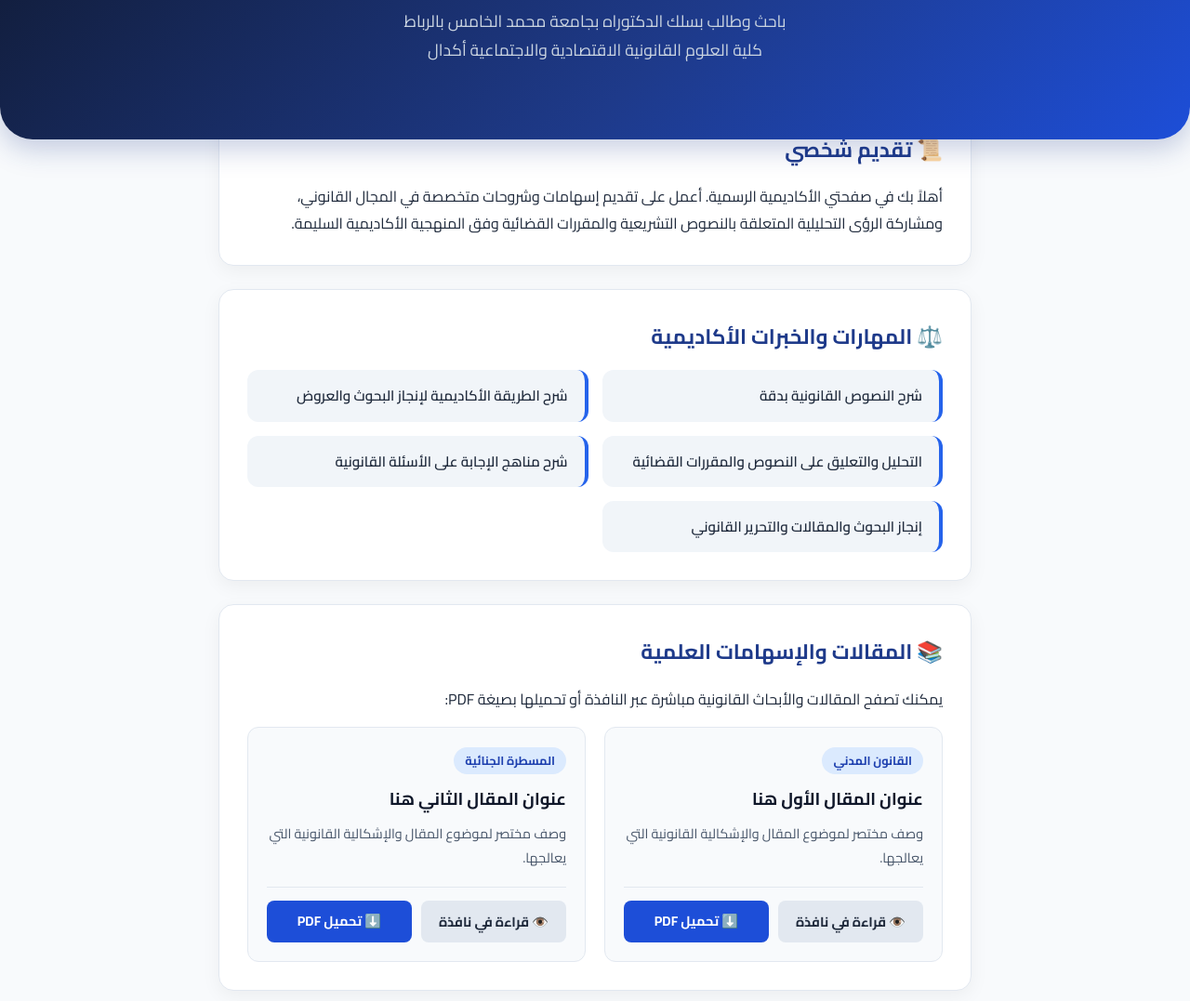
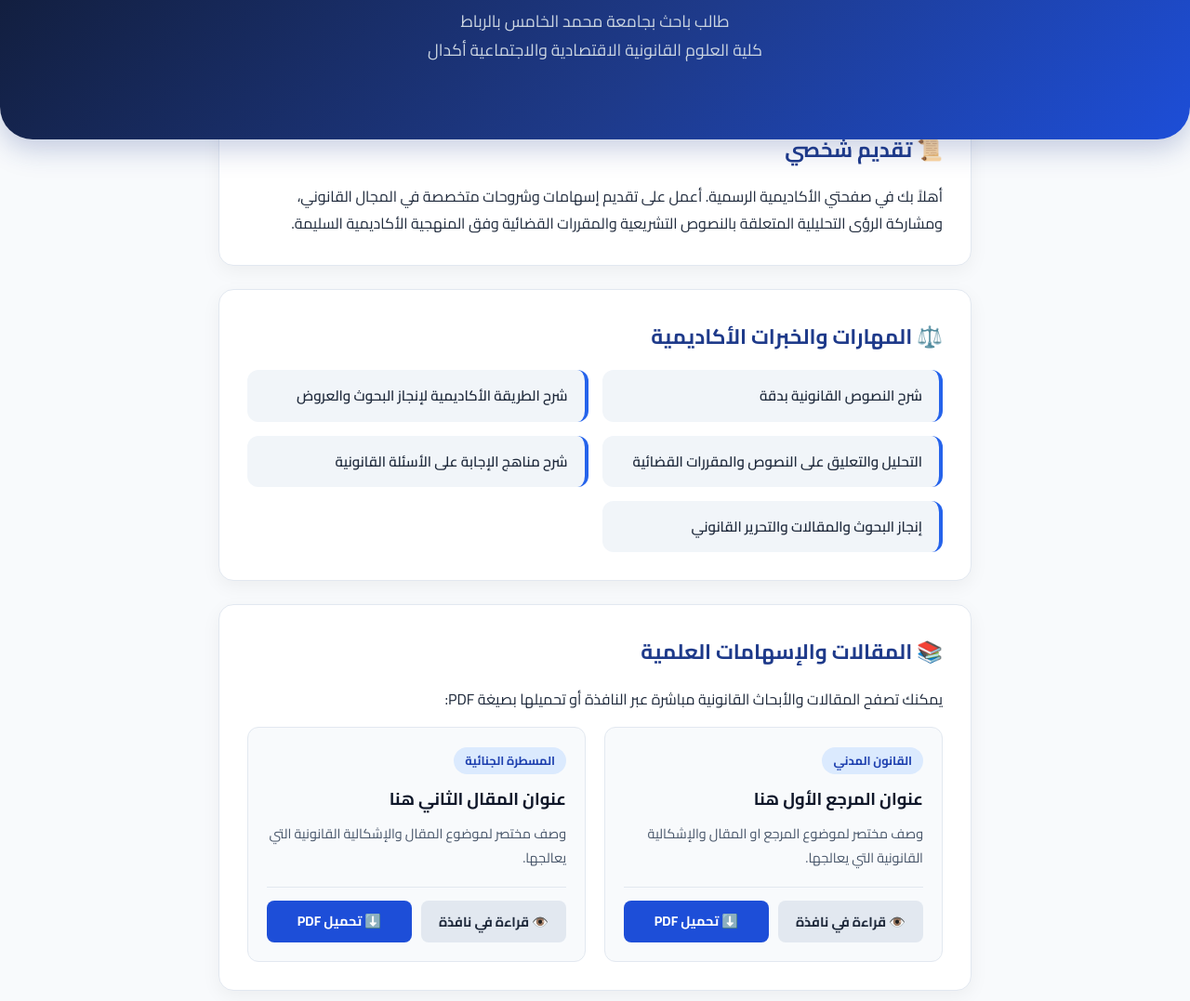
Before and after one commit to abdellatif-droit/abdellatif-academic-profil, a plain HTML site: page index.html in a window 1280 px wide. Shown: the part 223-1300 px from the top of the page at 93% size. Drawn offline with Linux system fonts and the light colour scheme.

Commit message:
Update index.html

```diff
--- a/index.html
+++ b/index.html
@@ -294,7 +294,7 @@
     <header>
         <div class="academic-badge">🎓⚖️</div>
         <h1>مرحباً، أنا عبد اللطيف</h1>
-        <p>باحث وطالب بسلك الدكتوراه بجامعة محمد الخامس بالرباط <br>كلية العلوم القانونية الاقتصادية والاجتماعية أكدال</p>
+        <p>طالب باحث بجامعة محمد الخامس بالرباط <br>كلية العلوم القانونية الاقتصادية والاجتماعية أكدال</p>
     </header>
 
     <div class="container">
@@ -318,22 +318,22 @@
             </ul>
         </section>
 
-        <!-- قسم المقالات والإسهامات العلمية -->
+        <!-- قسم المراجع والإسهامات العلمية -->
         <section class="card">
             <h2>📚 المقالات والإسهامات العلمية</h2>
             <p>يمكنك تصفح المقالات والأبحاث القانونية مباشرة عبر النافذة أو تحميلها بصيغة PDF:</p>
 
             <div class="articles-grid">
 
-                <!-- بطاقة المقال 1 -->
+                <!-- بطاقة المرجع 1 -->
                 <article class="article-item">
                     <div>
                         <span class="article-tag">القانون المدني</span>
-                        <h3>عنوان المقال الأول هنا</h3>
-                        <p>وصف مختصر لموضوع المقال والإشكالية القانونية التي يعالجها.</p>
+                        <h3>عنوان المرجع الأول هنا</h3>
+                        <p>وصف مختصر لموضوع المرجع او المقال والإشكالية القانونية التي يعالجها.</p>
                     </div>
                     <div class="article-actions">
-                        <button onclick="openModal('عنوان المقال الأول هنا', 'articles/article1.pdf')" class="btn-sm btn-preview">
+                        <button onclick="openModal('عنوان المرجع او المقال الأول هنا', 'articles/article1.pdf')" class="btn-sm btn-preview">
                             👁️ قراءة في نافذة
                         </button>
                         <a href="articles/article1.pdf" download class="btn-sm btn-download">
@@ -342,7 +342,7 @@
                     </div>
                 </article>
 
-                <!-- بطاقة المقال 2 -->
+                <!-- بطاقة المرجع او المقال 2 -->
                 <article class="article-item">
                     <div>
                         <span class="article-tag">المسطرة الجنائية</span>
@@ -350,7 +350,7 @@
                         <p>وصف مختصر لموضوع المقال والإشكالية القانونية التي يعالجها.</p>
                     </div>
                     <div class="article-actions">
-                        <button onclick="openModal('عنوان المقال الثاني هنا', 'articles/article2.pdf')" class="btn-sm btn-preview">
+                        <button onclick="openModal('عنوان المرجع او المقال الثاني هنا', 'articles/article2.pdf')" class="btn-sm btn-preview">
                             👁️ قراءة في نافذة
                         </button>
                         <a href="articles/article2.pdf" download class="btn-sm btn-download">
@@ -415,7 +415,7 @@
             btn.style.display = "none";
         }
 
-        // دالة فتح نافذة المقال
+        // دالة فتح نافذة المرجع او المقال
         function openModal(title, pdfPath) {
             document.getElementById("modalTitle").textContent = title;
             document.getElementById("modalIframe").src = pdfPath;
@@ -423,7 +423,7 @@
             document.getElementById("articleModal").style.display = "flex";
         }
 
-        // دالة إغلاق نافذة المقال
+        // دالة إغلاق نافذة المرجع او المقال
         function closeModal() {
             document.getElementById("articleModal").style.display = "none";
             document.getElementById("modalIframe").src = "";
```
